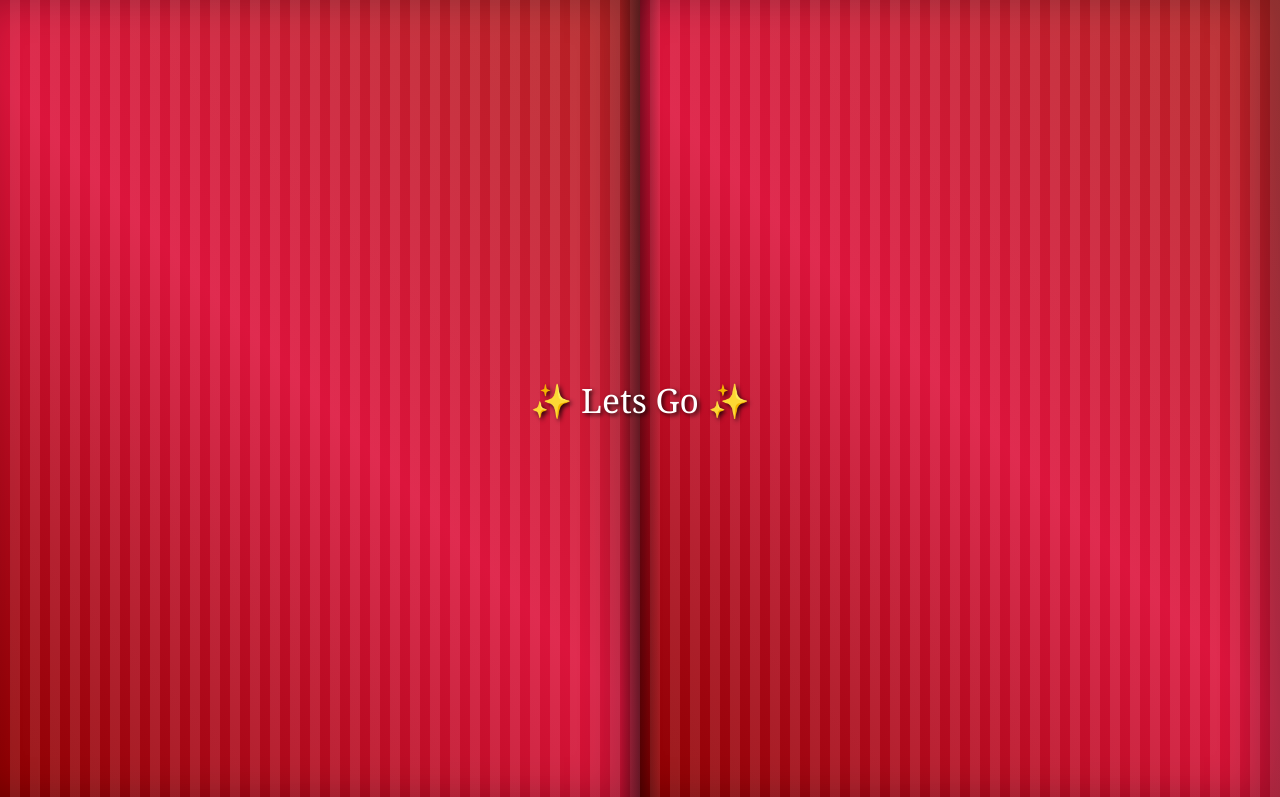
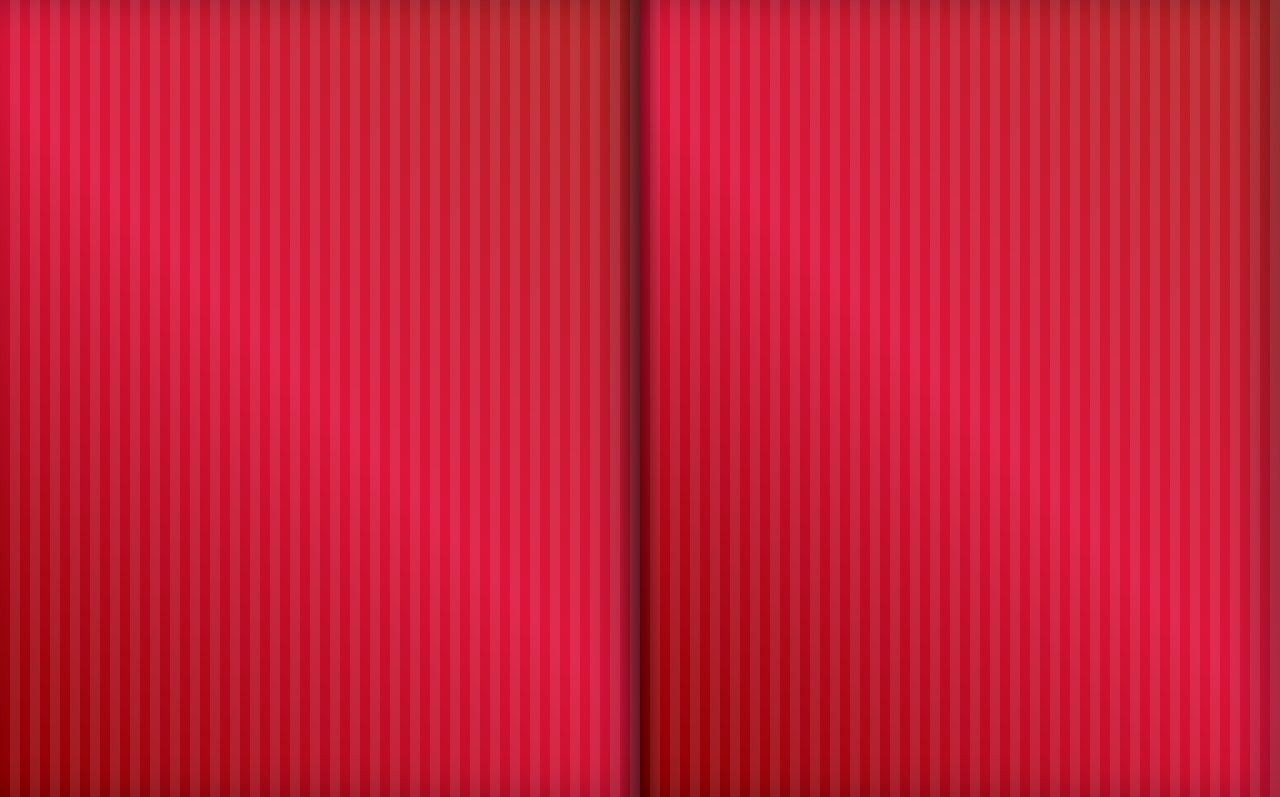
Before and after one commit to ABHI11801/arcane, a plain HTML site: page index.html in a window 1280 px wide. Shown: the top 797 px of the page. Drawn offline with Linux system fonts and the light colour scheme.

Commit message:
Update index.html

```diff
--- a/index.html
+++ b/index.html
@@ -174,9 +174,9 @@
     <div class="curtain-container" id="curtainContainer">
         <div class="curtain curtain-left"></div>
         <div class="curtain curtain-right"></div>
-        <div class="click-instruction" id="instruction">
+<!--         <div class="click-instruction" id="instruction">
             ✨ Lets Go ✨
-        </div>
+        </div> -->
     </div>
 
     <script>
```
